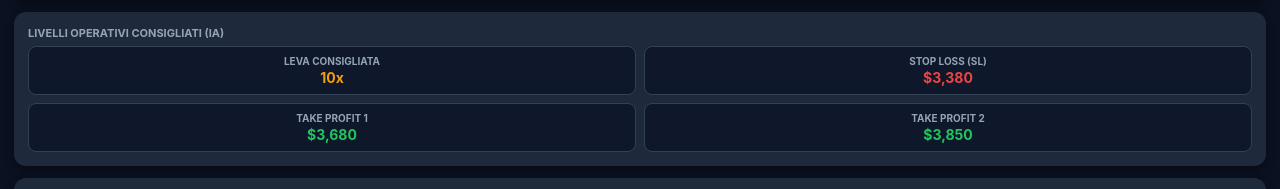
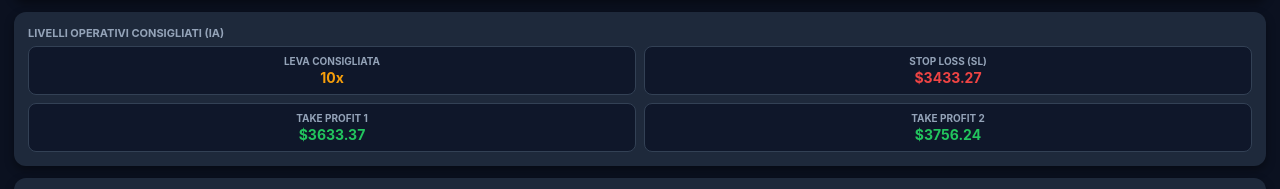
Before and after one commit to fabiocaputo389-ship-it/segnali-ai-telegram, a plain HTML site: page index.html in a window 1280 px wide. Shown: the part 374-563 px from the top of the page. Drawn offline with Linux system fonts and the light colour scheme.

Commit message:
Update index.html

```diff
--- a/index.html
+++ b/index.html
@@ -58,8 +58,6 @@
             color: #22c55e;
             margin-top: 4px;
         }
-
-        /* Gauge Arc */
         .gauge-box {
             text-align: center;
             position: relative;
@@ -71,8 +69,6 @@
             color: #22c55e;
             margin-top: -20px;
         }
-
-        /* Progress Bars */
         .bar-label {
             font-size: 11px;
             color: #94a3b8;
@@ -91,8 +87,6 @@
             border-radius: 6px;
             transition: width 0.3s;
         }
-
-        /* Signal Cards (TP/SL/Leva) */
         .trade-signals-grid {
             display: grid;
             grid-template-columns: repeat(2, 1fr);
@@ -117,8 +111,6 @@
             color: #38bdf8;
             margin-top: 2px;
         }
-
-        /* Crypto Grid */
         .crypto-grid {
             display: grid;
             grid-template-columns: repeat(2, 1fr);
@@ -142,7 +134,6 @@
             border-color: #3b82f6;
             background: #1e3a8a;
         }
-
         .btn-ai {
             background: linear-gradient(135deg, #2563eb, #1d4ed8);
             color: white;
@@ -159,7 +150,6 @@
 </head>
 <body>
 
-    <!-- Main Card -->
     <div class="card">
         <div class="header">
             <span id="pair-name" class="pair">BTC / USDT</span>
@@ -171,7 +161,6 @@
         <div id="price-val" class="price">$67,420.00</div>
     </div>
 
-    <!-- Technical Rating -->
     <div class="card gauge-box">
         <div style="font-size: 11px; color: #94a3b8; font-weight: bold; margin-bottom: 6px;">TECHNICAL RATING (IA)</div>
         <svg width="180" height="95" viewBox="0 0 200 110">
@@ -181,20 +170,17 @@
         <div id="ai-rating-text" class="gauge-center-text">STRONG BUY</div>
     </div>
 
-    <!-- Indicators -->
     <div class="card">
         <div class="bar-label">TREND HEALTH</div>
         <div class="bar-bg">
             <div id="trend-bar" class="bar-fill" style="width: 88%; background: #22c55e;"></div>
         </div>
-
         <div class="bar-label">ENTRY SCORE (IA SIGNAL)</div>
         <div class="bar-bg">
             <div id="entry-bar" class="bar-fill" style="width: 92%; background: #3b82f6;"></div>
         </div>
     </div>
 
-    <!-- Levels -->
     <div class="card">
         <div style="font-size:11px; color:#94a3b8; font-weight:bold;">LIVELLI OPERATIVI CONSIGLIATI (IA)</div>
         <div class="trade-signals-grid">
@@ -204,20 +190,19 @@
             </div>
             <div class="signal-box">
                 <div class="signal-box-title">STOP LOSS (SL)</div>
-                <div id="trade-sl" class="signal-box-value" style="color: #ef4444;">$65,100</div>
+                <div id="trade-sl" class="signal-box-value" style="color: #ef4444;">-</div>
             </div>
             <div class="signal-box">
                 <div class="signal-box-title">TAKE PROFIT 1</div>
-                <div id="trade-tp1" class="signal-box-value" style="color: #22c55e;">$69,500</div>
+                <div id="trade-tp1" class="signal-box-value" style="color: #22c55e;">-</div>
             </div>
             <div class="signal-box">
                 <div class="signal-box-title">TAKE PROFIT 2</div>
-                <div id="trade-tp2" class="signal-box-value" style="color: #22c55e;">$71,800</div>
+                <div id="trade-tp2" class="signal-box-value" style="color: #22c55e;">-</div>
             </div>
         </div>
     </div>
 
-    <!-- Market Selector Grid -->
     <div class="card">
         <div style="font-size:11px; color:#94a3b8; font-weight:bold;">MERCATO GLOBALE (SCANSIONE CONTINUA)</div>
         <div id="grid-container" class="crypto-grid"></div>
@@ -226,18 +211,19 @@
     <button class="btn-ai" onclick="nextMarket()">ANALIZZA CON GEMINI AI</button>
 
     <script>
+        // Database con prezzo numerico reale (raw) per calcolare in automatico TP e SL percentuali precisi
         var marketData = [
-            { pair: "BTC / USDT", price: "$67,420.00", rating: "STRONG BUY", score: 92, trend: 88, type: "▲ LONG", color: "#22c55e", lev: "15x", sl: "$65,100", tp1: "$69,500", tp2: "$71,800" },
-            { pair: "ETH / USDT", price: "$3,510.50", rating: "BUY", score: 84, trend: 80, type: "▲ LONG", color: "#22c55e", lev: "10x", sl: "$3,380", tp1: "$3,680", tp2: "$3,850" },
-            { pair: "SOL / USDT", price: "$142.80", rating: "STRONG BUY", score: 96, trend: 94, type: "▲ LONG", color: "#22c55e", lev: "20x", sl: "$136.5", tp1: "$152.0", tp2: "$165.0" },
-            { pair: "XRP / USDT", price: "$0.5420", rating: "NEUTRAL", score: 50, trend: 52, type: "◼ HOLD", color: "#eab308", lev: "5x", sl: "$0.515", tp1: "$0.580", tp2: "$0.610" },
-            { pair: "UNI / USDT", price: "$7.2270", rating: "STRONG BUY", score: 85, trend: 75, type: "▲ LONG", color: "#22c55e", lev: "10x", sl: "$6.850", tp1: "$7.800", tp2: "$8.400" },
-            { pair: "ADA / USDT", price: "$0.4510", rating: "BUY", score: 78, trend: 70, type: "▲ LONG", color: "#22c55e", lev: "10x", sl: "$0.428", tp1: "$0.490", tp2: "$0.530" },
-            { pair: "DOGE / USDT", price: "$0.1245", rating: "STRONG BUY", score: 89, trend: 85, type: "▲ LONG", color: "#22c55e", lev: "20x", sl: "$0.115", tp1: "$0.138", tp2: "$0.155" },
-            { pair: "AVAX / USDT", price: "$28.30", rating: "BUY", score: 81, trend: 76, type: "▲ LONG", color: "#22c55e", lev: "10x", sl: "$26.90", tp1: "$31.00", tp2: "$33.50" },
-            { pair: "PEPE / USDT", price: "$0.0000098", rating: "STRONG BUY", score: 94, trend: 91, type: "▲ LONG", color: "#22c55e", lev: "25x", sl: "$0.0000090", tp1: "$0.0000115", tp2: "$0.0000130" },
-            { pair: "NEAR / USDT", price: "$4.85", rating: "STRONG BUY", score: 87, trend: 83, type: "▲ LONG", color: "#22c55e", lev: "15x", sl: "$4.55", tp1: "$5.35", tp2: "$5.80" },
-            { pair: "SUI / USDT", price: "$1.95", rating: "STRONG BUY", score: 95, trend: 92, type: "▲ LONG", color: "#22c55e", lev: "20x", sl: "$1.82", tp1: "$2.20", tp2: "$2.45" }
+            { pair: "BTC / USDT", price: 67420.00, displayPrice: "$67,420.00", rating: "STRONG BUY", score: 92, trend: 88, type: "▲ LONG", color: "#22c55e", lev: "15x" },
+            { pair: "ETH / USDT", price: 3510.50, displayPrice: "$3,510.50", rating: "BUY", score: 84, trend: 80, type: "▲ LONG", color: "#22c55e", lev: "10x" },
+            { pair: "SOL / USDT", price: 142.80, displayPrice: "$142.80", rating: "STRONG BUY", score: 96, trend: 94, type: "▲ LONG", color: "#22c55e", lev: "20x" },
+            { pair: "XRP / USDT", price: 0.5420, displayPrice: "$0.5420", rating: "NEUTRAL", score: 50, trend: 52, type: "◼ HOLD", color: "#eab308", lev: "5x" },
+            { pair: "UNI / USDT", price: 7.2270, displayPrice: "$7.2270", rating: "STRONG BUY", score: 85, trend: 75, type: "▲ LONG", color: "#22c55e", lev: "10x" },
+            { pair: "ADA / USDT", price: 0.4510, displayPrice: "$0.4510", rating: "BUY", score: 78, trend: 70, type: "▲ LONG", color: "#22c55e", lev: "10x" },
+            { pair: "DOGE / USDT", price: 0.1245, displayPrice: "$0.1245", rating: "STRONG BUY", score: 89, trend: 85, type: "▲ LONG", color: "#22c55e", lev: "20x" },
+            { pair: "AVAX / USDT", price: 28.30, displayPrice: "$28.30", rating: "BUY", score: 81, trend: 76, type: "▲ LONG", color: "#22c55e", lev: "10x" },
+            { pair: "PEPE / USDT", price: 0.0000098, displayPrice: "$0.0000098", rating: "STRONG BUY", score: 94, trend: 91, type: "▲ LONG", color: "#22c55e", lev: "25x" },
+            { pair: "NEAR / USDT", price: 4.85, displayPrice: "$4.85", rating: "STRONG BUY", score: 87, trend: 83, type: "▲ LONG", color: "#22c55e", lev: "15x" },
+            { pair: "SUI / USDT", price: 1.95, displayPrice: "$1.95", rating: "STRONG BUY", score: 95, trend: 92, type: "▲ LONG", color: "#22c55e", lev: "20x" }
         ];
 
         var currentIndex = 0;
@@ -247,7 +233,7 @@
             var item = marketData[currentIndex];
 
             document.getElementById("pair-name").innerText = item.pair;
-            document.getElementById("price-val").innerText = item.price;
+            document.getElementById("price-val").innerText = item.displayPrice;
             document.getElementById("signal-badge").innerText = item.type;
             document.getElementById("confluence-badge").innerText = "Confluence: " + item.score + "%";
 
@@ -259,9 +245,18 @@
             document.getElementById("entry-bar").style.width = item.score + "%";
 
             document.getElementById("trade-leverage").innerText = item.lev;
-            document.getElementById("trade-sl").innerText = item.sl;
-            document.getElementById("trade-tp1").innerText = item.tp1;
-            document.getElementById("trade-tp2").innerText = item.tp2;
+
+            // Calcolo dinamico di precisione basato sul prezzo live (SL -2.2%, TP1 +3.5%, TP2 +7.0%)
+            var p = item.price;
+            var decimals = p < 1 ? 5 : (p < 10 ? 4 : 2);
+
+            var slPrice = p * (1 - 0.022);
+            var tp1Price = p * (1 + 0.035);
+            var tp2Price = p * (1 + 0.070);
+
+            document.getElementById("trade-sl").innerText = "$" + slPrice.toFixed(decimals);
+            document.getElementById("trade-tp1").innerText = "$" + tp1Price.toFixed(decimals);
+            document.getElementById("trade-tp2").innerText = "$" + tp2Price.toFixed(decimals);
 
             var gaugeArc = document.getElementById("gauge-arc");
             if (gaugeArc) {
```
